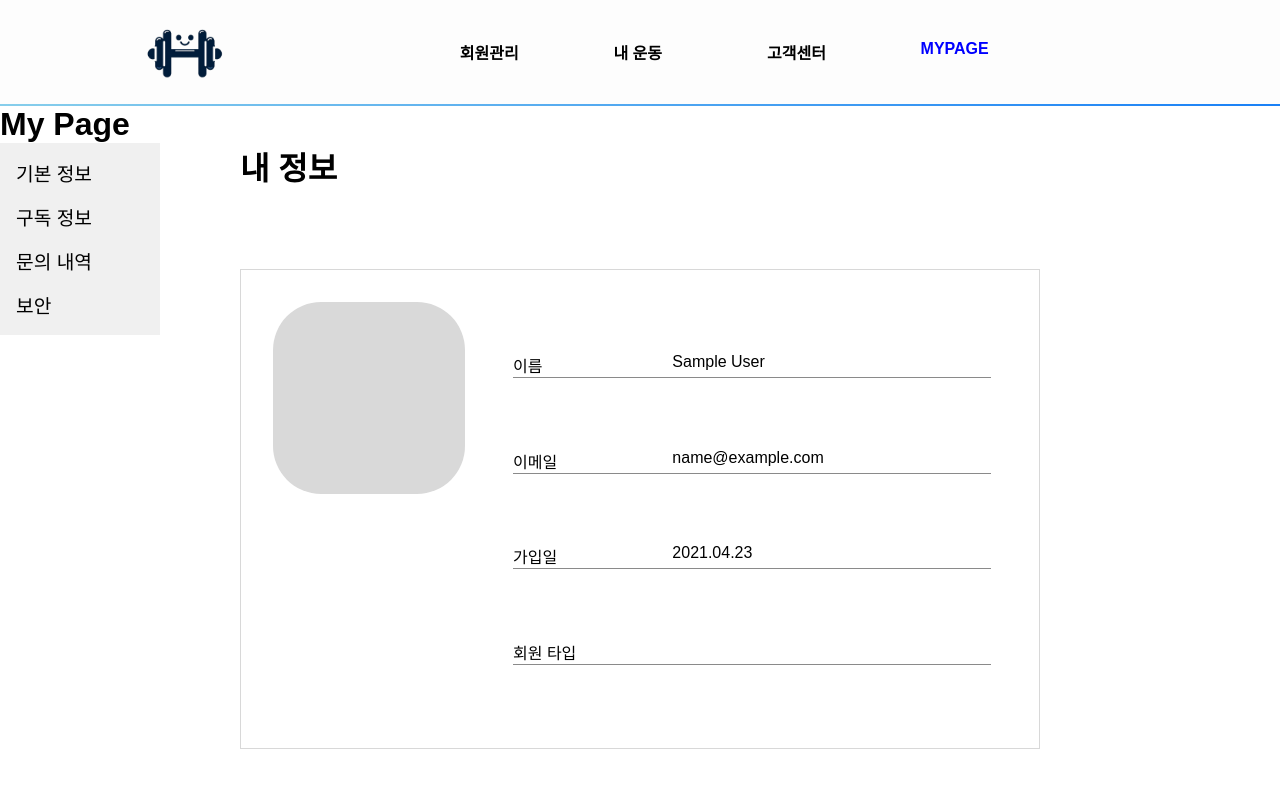
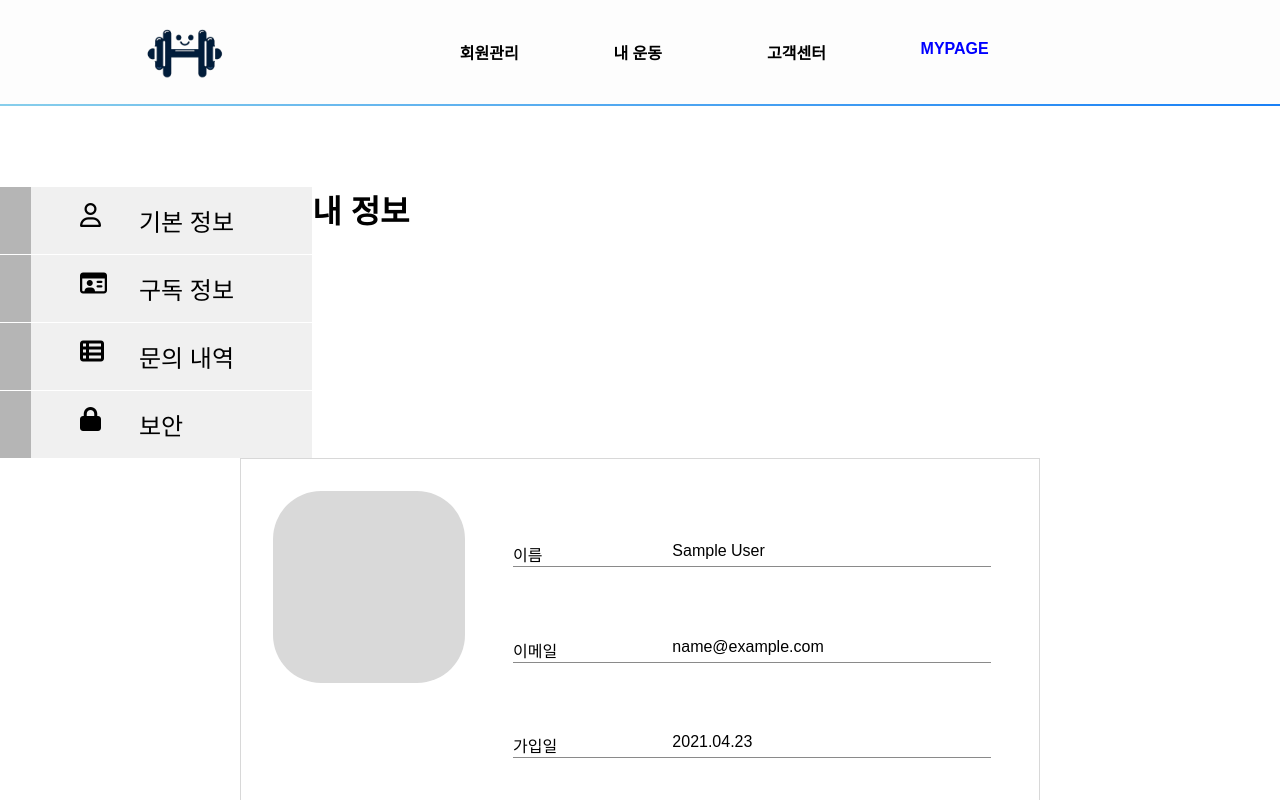
Before and after one commit to BangGiro/project2, a React (Create React App) app in the folder myapp/: page /myPage in a window 1280 px wide. Shown: the top 800 px of the page. Built offline with nearby package versions, Linux system fonts and the light colour scheme; sample sign-in values are in the browser's storage; grey boxes are pictures that could not be loaded.

Commit message:
리허설 전 수정 (보안 페이지 / 구독페이지 )

```diff
--- a/myapp/src/components/pages/MyPage/MyPage.css
+++ b/myapp/src/components/pages/MyPage/MyPage.css
@@ -1,13 +1,47 @@
+
+.MyPage {
+    margin-top: 5rem;
+}
+
+
+
+
+/* ====================================================================================== */
+/* 네비게이션 바 */
+
 .MyService{
-    width: 10rem;
     background-color: #f0f0f0;
     float: left;
 }
 
 .MyService > div {
-    margin: 1rem;
-    font-size: 1.2em;
+    padding: 1rem 1rem 1rem 5rem;
+    font-size: 1.5em;
+    display: grid;
+    grid-template-columns: 1.5fr 4fr;
+    position: relative;
+    border-top: 1px white solid;
 }
+
+.MyService i,
+.MyService p {
+    margin-right: 2rem;
+    z-index: 2;
+}
+
+.MyService div::after {
+    content: '';
+    position: absolute;
+    z-index: 1;
+    top: 0;
+    width: 10%;
+    height: 100%;
+    background-color: rgb(181, 181, 181);
+}
+
+/* .MyService div:hover .MyService::after {
+    width: 100%;
+} */
 
 .renderMyService{
     width: 50vw;
@@ -88,7 +122,7 @@
 
 .CurrentSubscription {
     height: 30rem;
-    width: 10rem;
+    width: 15rem;
 
     background-color: dodgerblue;
     border-radius: 2rem;
@@ -143,6 +177,7 @@
 .InquiryBox {
     padding: 1rem;
     width: 100%;
+    min-height: 35vh;
     border: 1px solid #d8d8d8;
     border-radius: 1rem;
 
@@ -207,3 +242,26 @@
     font-weight: bold;
     color: #8a8a8a;
 }
+
+/* ================================================================================== */
+/* 보안 */
+
+.MySecurity {
+    width: 100%;
+    height: 30rem;
+
+    box-sizing: border-box;
+
+    border: 1px solid #d8d8d8;
+
+    text-align: center;
+    font-size: 50px;
+
+    display: grid;
+    grid-template-columns: 1fr 4fr;
+    flex-direction: column;
+    gap: 2rem;
+    padding: 2rem;
+
+    margin: 5rem 0 5rem 0;
+}
--- a/myapp/src/components/pages/MyPage/MyPage.jsx
+++ b/myapp/src/components/pages/MyPage/MyPage.jsx
@@ -3,6 +3,7 @@ import './MyPage.css';
 import MyInfo from "./components/Myinfo";
 import MySubscribe from "./components/MySubscription";
 import MyInquiry from "./components/MyInquiry";
+import MySecurity from "./components/MySecurity";
 
 
 
@@ -27,23 +28,21 @@ const[tabs , setTabs] = useState('기본 정보');
             return <MySubscribe/>
         } else if(tabs === '문의 내역') {
             return <MyInquiry/>
-        } else if(tabs === '결제 내역') {
-            return <p> 서비스 준비중입니다 </p>
-        } else if(tabs === '회원탈퇴') {
-            return <p> 서비스 준비중입니다 </p>
+        } else if(tabs === '보안') {
+            return <MySecurity/>
         }
     }
 //=================================================================================================
 // 렌더링 파트
     return (
         <div className="MyPage">
-            <h1>My Page</h1>
-            <div>
+
+            <div >
                 <section className="MyService" onClick={ChangeMyService}>
-                    <div onClick={ChangeMyService}>기본 정보</div>
-                    <div onClick={ChangeMyService}>구독 정보</div>
-                    <div onClick={ChangeMyService}>문의 내역</div>
-                    <div onClick={ChangeMyService}>보안</div>
+                    <div onClick={ChangeMyService}><i class="fa-regular fa-user"></i><p>기본 정보</p></div>
+                    <div onClick={ChangeMyService}><i class="fa-regular fa-id-card"></i><p>구독 정보</p></div>
+                    <div onClick={ChangeMyService}><i class="fa-solid fa-table-list"></i><p>문의 내역</p></div>
+                    <div onClick={ChangeMyService}><i class="fa-solid fa-lock"></i><p>보안</p></div>
                 </section>
 
                 <div className="renderMyService">
--- /dev/null
+++ b/myapp/src/components/pages/MyPage/components/MySecurity.jsx
@@ -0,0 +1,8 @@
+export default function MySecures() {
+    return(
+
+        <section className="MySecurity">
+            서비스 준비중입니다
+        </section>
+    )
+}
--- a/myapp/src/components/pages/MyPage/components/MySubscription.jsx
+++ b/myapp/src/components/pages/MyPage/components/MySubscription.jsx
@@ -4,9 +4,6 @@ export default function MySubscription() {
             <h1>구독 정보</h1>
 
             <div className="MySubscribeBox">
-                <h2>
-                    구독중인 상품
-                </h2>
 
                 <div className="CurrentSubscription">
                     <img src="/image/unDrawSVG/undraw_personal_trainer_re_cnua.svg" alt="" />
--- a/myapp/src/components/pages/faqPage/FAQ.css
+++ b/myapp/src/components/pages/faqPage/FAQ.css
@@ -54,11 +54,13 @@
     height: 4em;
     margin-bottom: 1rem;
 
-    border-bottom: 2px rgb(153, 153, 153) solid;
+    border-bottom: 2px rgb(116, 189, 253) solid;
 }
 
 .FAQsearchBar {
     width: 55vw;
+
+    box-sizing: border-box;
 
     padding-left: 1rem;
 
@@ -74,8 +76,6 @@
     width: 10vw;
     min-width: 120px;
 
-    margin-bottom: -2px;
-
     font-weight: bold;
 
     text-align: center;
@@ -87,7 +87,7 @@
 
 .FAQselect,
 .FAQsearchBar{
-    height: 4rem;
+    height: 3.6rem;
     outline: none;
 }
 
```
Also changed, not shown: myapp/firebase.json (added), 1 other file (tests, documents, lock files or other folders).
